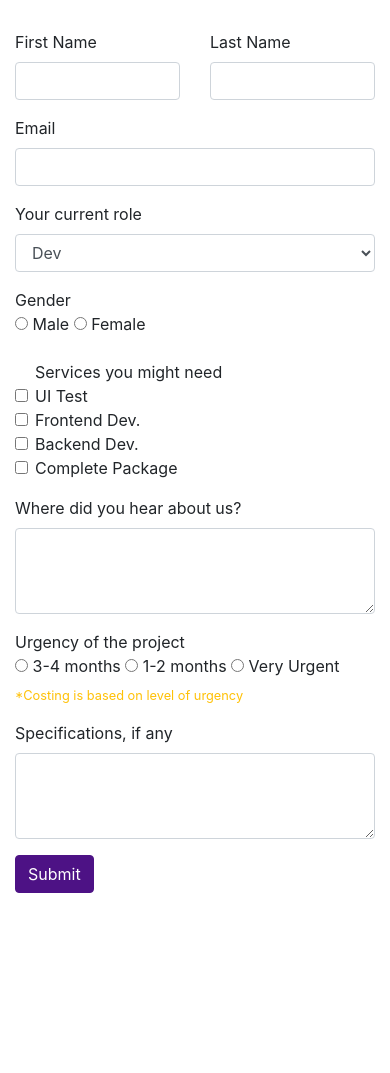
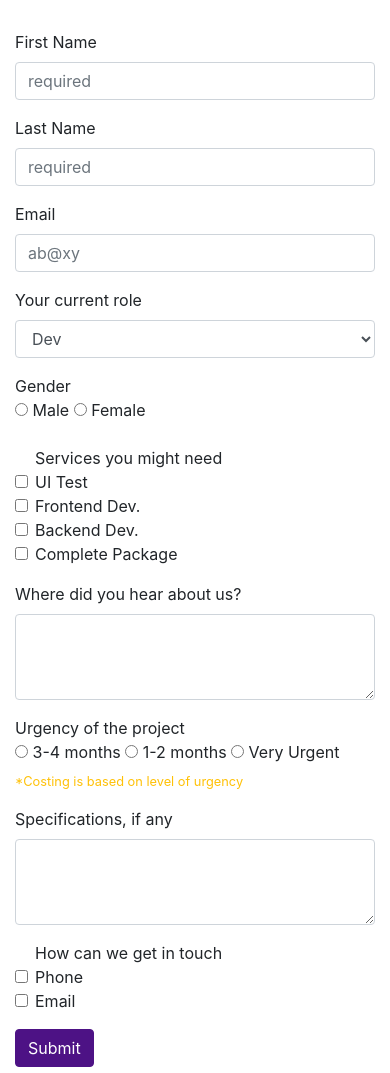
Before and after one commit to CoderAbhishek/project-1, a website: page index.html in a window 390 px wide. Shown: the part 56-1129 px from the top of the page. Before the commit the page ends 979 px from the top, so only its background shows below. Drawn offline with nearby package versions, Linux system fonts and the light colour scheme.

Commit message:
added responsiveness

```diff
--- a/index.html
+++ b/index.html
@@ -12,7 +12,7 @@
     <!-- <div class="container-fluid"> -->
         <nav class="navbar navbar-light bg-light navbar-expand-sm">
             <div class="container">
-                <a href="#" class="navbar-brand"><strong>Free<span class="text-primary">Lancer</span></strong></a>
+                <a href="#" class="navbar-brand"><strong>Your<span class="text-primary">FREELancer</span></strong></a>
                 <button class="navbar-toggler" data-toggle="collapse" data-target="#navbarMenu">
                     <span class="navbar-toggler-icon"></span>
                 </button>
@@ -38,24 +38,24 @@
         <div class="container myContainer">
             <form action="" class="form needs-validation" novalidate>
                 <div class="row">
-                    <div class="col">
+                    <div class="col-sm-6">
                         <div class="form-group">
                         <label for="fname">First Name </label>
-                        <input type="text" class="form-control" id="fname" required>
-                        <small class="invalid-feedback">Required</small>
+                        <input type="text" class="form-control" id="fname" placeholder="required" required>
+                        <small class="invalid-feedback">Please fill this field</small>
                         </div>
                     </div>
-                    <div class="col">
+                    <div class="col-sm-6">
                         <div class="form-group">
                         <label for="lname">Last Name </label>
-                        <input type="text" class="form-control" id="lname" required>
-                        <small class="invalid-feedback">Required</small>
+                        <input type="text" class="form-control" id="lname" placeholder="required" required>
+                        <small class="invalid-feedback">Please fill this field</small>
                         </div>
                     </div>
                 </div>
                 <div class="form-group">
                     <label for="email">Email </label>
-                    <input type="email" class="form-control" id="email" required minlength="5">
+                    <input type="email" class="form-control" id="email" placeholder="ab@xy" required minlength="5">
                     <small class="form-text invalid-feedback">Please enter a valid email-id</small>
                 </div>
                 <div class="dropdown form-group">
@@ -97,8 +97,8 @@
                 </div>
                 <div class="form-group">
                     <label for="textarea">Where did you hear about us?</label>
-                    <textarea name="info" id="textarea" cols="30" rows="3" class="form-control" required></textarea>
-                    <small class="invalid-feedback">Required</small>
+                    <textarea name="info" id="textarea" cols="30" rows="3" class="form-control" aria-placeholder="Required" required></textarea>
+                    <small class="invalid-feedback">Please fill this field</small>
                 </div>
                 <div class="form-group form-radio">
                     <div class="form-text">Urgency of the project</div>
@@ -115,6 +115,17 @@
                     <label for="textarea">Specifications, if any</label>
                     <textarea name="specifications" id="textarea" cols="30" rows="3" class="form-control"></textarea>
                 </div>
+                <div class="form-group form-check">
+                    <div class="form-text">How can we get in touch</div>
+                    <div>
+                    <input type="checkbox" id="ph" class="form-check-input">
+                    <label for="ph" class="form-check-label">Phone</label>
+                    </div>
+                    <div>
+                        <input type="checkbox" id="em" class="form-check-input">
+                        <label for="em" class="form-check-label">Email</label>
+                    </div>
+                </div>
                 <button type="submit" class="btn btn-primary" role="submit">Submit</button>
             </form>
         </div>
```
